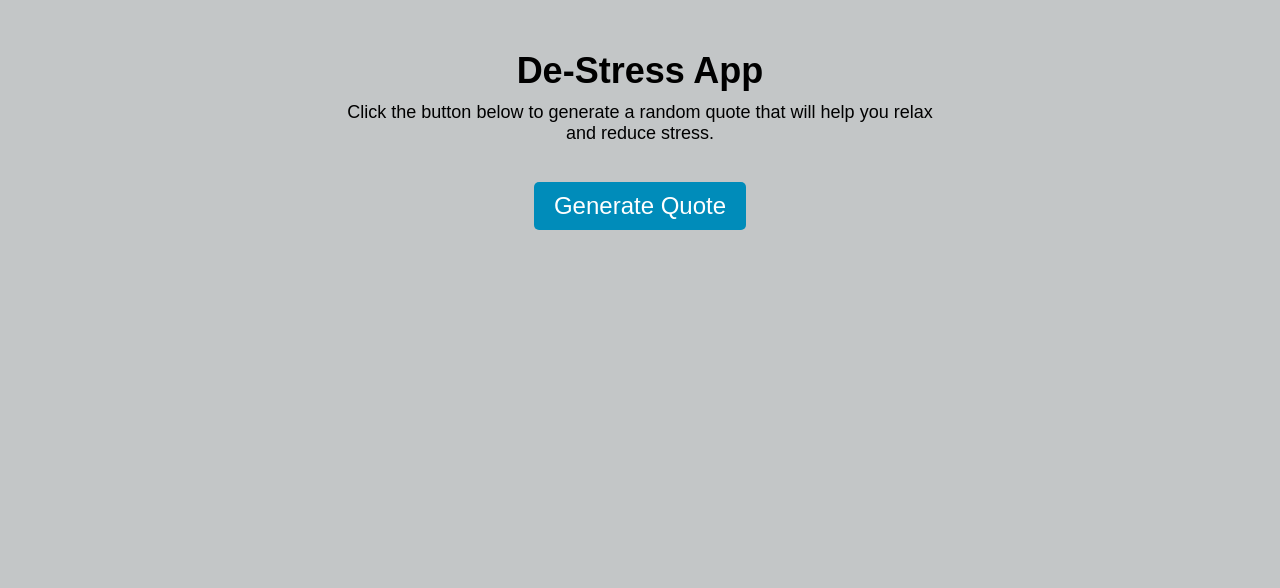
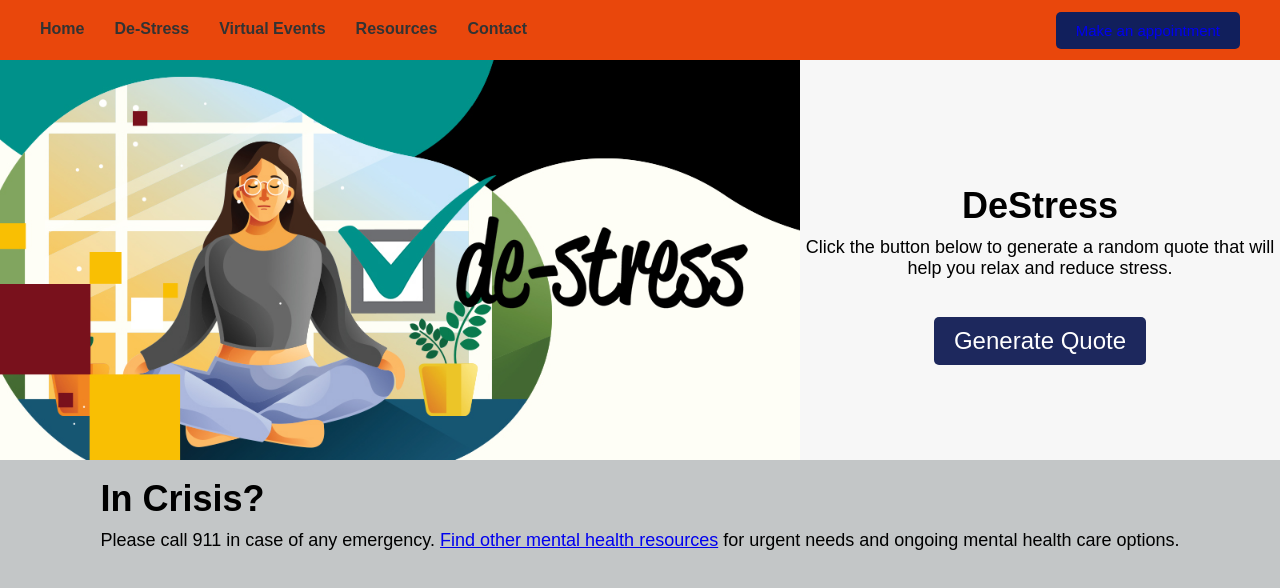
Before and after one commit to Abbymerci/StudentSphere, a website: page examples/destress.html in a window 1280 px wide. Drawn offline with Linux system fonts and the light colour scheme.

Commit message:
Added files

```diff
--- /dev/null
+++ b/assets/css/destress.css
@@ -0,0 +1,124 @@
+body {
+    font-family: Arial, sans-serif;
+    margin: 0;
+    padding: 0;
+    background-color: #c3c6c7;
+  }
+
+  .container {
+    max-width: 600px;
+    margin: 0 auto;
+    text-align: center;
+    padding-top: 50px;
+  }
+
+  h1 {
+    font-size: 36px;
+    margin: 0;
+    padding: 0;
+  }
+
+  p {
+    font-size: 18px;
+    margin-top: 10px;
+  }
+
+  button {
+    font-size: 24px;
+    padding: 10px 20px;
+    margin-top: 20px;
+    background-color: rgb(29, 40, 93);
+    border: none;
+    color: white;
+    border-radius: 5px;
+    cursor: pointer;
+  }
+
+  #quote-container {
+    font-size: 24px;
+    margin-top: 20px;
+  }
+
+
+  header {
+    background-color: rgb(233, 71, 12);
+    box-shadow: 0 2px 4px rgba(0, 0, 0, 0.2);
+    padding: 10px 40px;
+  }
+
+  nav {
+    display: flex;
+    justify-content: space-between;
+    align-items: center;
+  }
+
+  nav ul {
+    list-style-type: none;
+    margin: 0;
+    padding: 0;
+    display: flex;
+  }
+
+  nav li {
+    margin-right: 30px;
+  }
+
+  nav li:last-child {
+    margin-right: 0;
+  }
+
+  nav li a {
+    display: block;
+    color: #333;
+    text-align: center;
+    text-decoration: none;
+    font-weight: bold;
+    padding: 10px 0;
+    border-bottom: 2px solid transparent;
+  }
+
+  nav li a:hover {
+    border-bottom-color: rgb(22, 58, 103);
+  }
+
+
+  .banner {
+    width: 100%;
+    height: 400px;
+    background-color: #f7f7f7;
+    display: flex;
+    justify-content: center;
+    align-items: center;
+  }
+
+  .banner img {
+    max-width: 100%;
+    max-height: 100%;
+  }
+
+  .center-content {
+    display: flex;
+    flex-direction: column;
+    justify-content: center;
+    align-items: center;
+  }
+
+  .appoint {
+    font-size: 15px;
+    padding: 10px 20px;
+    margin-top: 0px;
+    background-color: rgb(17, 31, 92);
+    border: none;
+    color: white;
+    border-radius: 5px;
+    cursor: pointer;
+    align-items: end;
+  }
+.no-underline{
+    text-decoration: none;
+  }
+
+
+  .no-underline:visited {
+    color: white;
+  }
--- a/examples/destress.css
+++ /dev/null
@@ -1,40 +0,0 @@
-body {
-    font-family: Arial, sans-serif;
-    margin: 0;
-    padding: 0;
-    background-color: #c3c6c7;
-  }
-
-  .container {
-    max-width: 600px;
-    margin: 0 auto;
-    text-align: center;
-    padding-top: 50px;
-  }
-
-  h1 {
-    font-size: 36px;
-    margin: 0;
-    padding: 0;
-  }
-
-  p {
-    font-size: 18px;
-    margin-top: 10px;
-  }
-
-  button {
-    font-size: 24px;
-    padding: 10px 20px;
-    margin-top: 20px;
-    background-color: #008CBA;
-    border: none;
-    color: white;
-    border-radius: 5px;
-    cursor: pointer;
-  }
-
-  #quote-container {
-    font-size: 24px;
-    margin-top: 20px;
-  }
--- a/examples/destress.html
+++ b/examples/destress.html
@@ -3,18 +3,40 @@
 <head>
   <meta charset="UTF-8">
   <title>De-Stress App</title>
-  <link rel="stylesheet" href="../examples/destress.css">
+  <link rel="stylesheet" href="../assets/css/destress.css">
 </head>
 <body>
-    <header>
+    <header >
+        <nav>
+          <ul>
+            <li><a href="../examples/dashboard.html">Home</a></li>
+            <li><a href="#">De-Stress</a></li>
+            <li><a href="../examples/event.html">Virtual Events</a></li>
+            <li><a href="../resources.html">Resources</a></li>
+            <li><a href="../contact.html">Contact</a></li>
+          </ul>
+          <button class = "appoint"><a href ="/examples/appointment.html" class="no-underline"> Make an appointment</a></button>
+        </nav>
+      </header>
+    <div class="center-content">
+      <div class="banner">
+        <img src="/assets/img/Destress.png" alt="De-Stress Banner">
 
-    </header>
-  <div class="container">
-    <h1>De-Stress App</h1>
-    <p>Click the button below to generate a random quote that will help you relax and reduce stress.</p>
-    <button id="generate-quote-btn">Generate Quote</button>
-    <div id="quote-container"></div>
-  </div>
-  <script src="../examples/destress.js"></script>
+        <div class="container">
+            <h1>DeStress</h1>
+            <p>Click the button below to generate a random quote that will help you relax and reduce stress.</p>
+            <button id="generate-quote-btn">Generate Quote</button>
+            <div id="quote-container"></div>
+        </div>
+        </div>
+        <br>
+        <div>
+            <h1>In Crisis? </h1>
+            <p>Please call 911 in case of any emergency. <a href="https://www.mentalhealth.gov/get-help/immediate-help">Find other mental health resources</a> for urgent needs and ongoing mental health care options.</p>
+
+
+    </div>
+</div>
+  <script src="../assets/js/destress.js"></script>
 </body>
 </html>
```
Also changed, not shown: assets/css/appointment.css (added, +43 -0 lines), assets/js/appointment.js (added, +20 -0 lines), examples/appointment.html (added, +50 -0 lines), assets/css/people.css (renamed from examples/people.css), assets/img/Destress.png (added), assets/js/destress.js (renamed from examples/destress.js), assets/js/people.js (renamed from examples/people.js).
